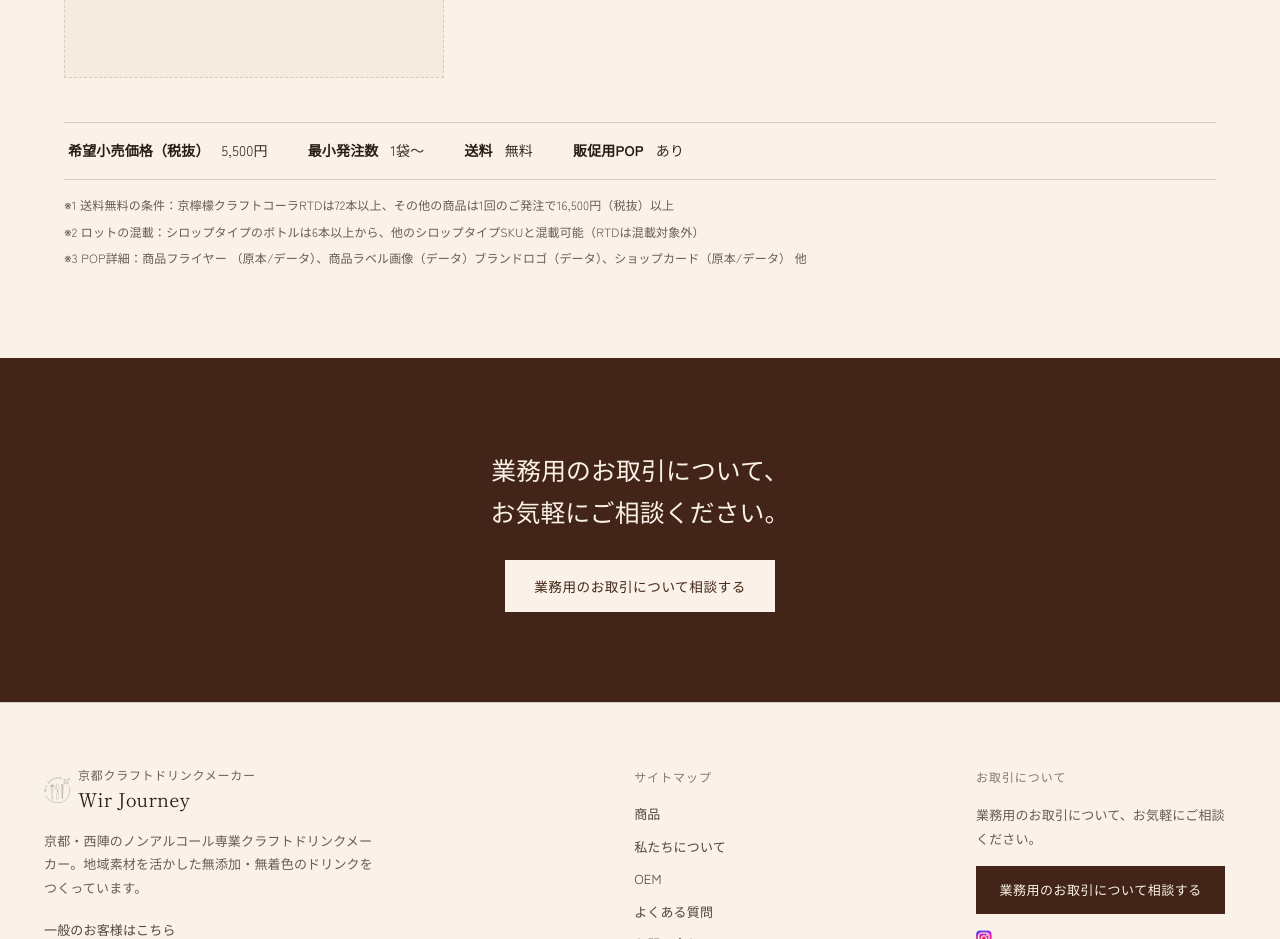
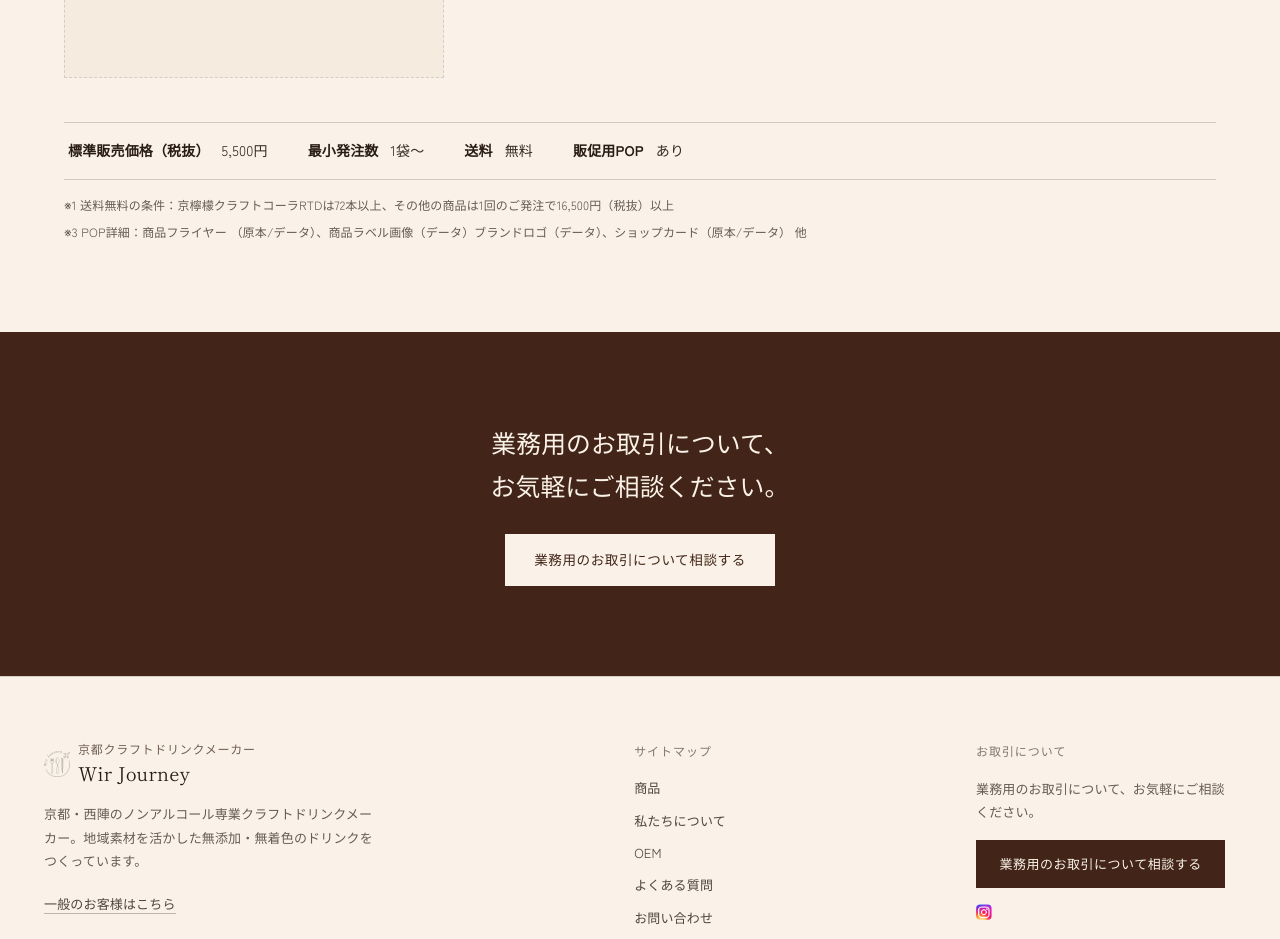
Before and after one commit to kyoheiminamiguchi0624-pixel/wir-journey-website, a Next.js app: page /products/kyo-hop-craft-soda in a window 1280 px wide. Shown: the part 1720-2659 px from the top of the page. Built offline with nearby package versions, Linux system fonts and the light colour scheme.

Commit message:
業務用パウチの価格表記を「標準販売価格（税抜）」に変更し、ロットの混載の注記を削除
Co-Authored-By: Claude Opus 5.5 <noreply@anthropic.com>
Claude-Session: https://claude.ai/code/session_01Rpj5HUZg8vRD1joYFga57w

```diff
--- a/src/app/products/[slug]/page.js
+++ b/src/app/products/[slug]/page.js
@@ -11,10 +11,10 @@ import styles from "./product.module.css";
 
 // お取引条件(希望小売価格・最小発注数・送料・販促用POP)。ボトル・パウチそれぞれの
 // 「写真＋本文」の下に、「項目名 内容」を横1列に4項目並べて表示し、その下に注記を置く。
-function TradeSpecs({ price, lot, notes }) {
+function TradeSpecs({ price, lot, notes, priceLabel = "希望小売価格（税抜）" }) {
   if (!price) return null;
   const items = [
-    { label: "希望小売価格（税抜）", value: price },
+    { label: priceLabel, value: price },
     { label: "最小発注数", value: lot },
     { label: "送料", value: TRADE_NOTES.shippingLabel },
     { label: "販促用POP", value: TRADE_NOTES.popLabel },
@@ -239,7 +239,8 @@ export default async function ProductDetailPage({ params }) {
           <TradeSpecs
             price={product.businessPrice}
             lot={product.businessLot}
-            notes={TRADE_NOTES.notes}
+            priceLabel="標準販売価格（税抜）"
+            notes={TRADE_NOTES.notes.filter((note) => !note.startsWith("※2"))}
           />
         </Section>
       )}
```
